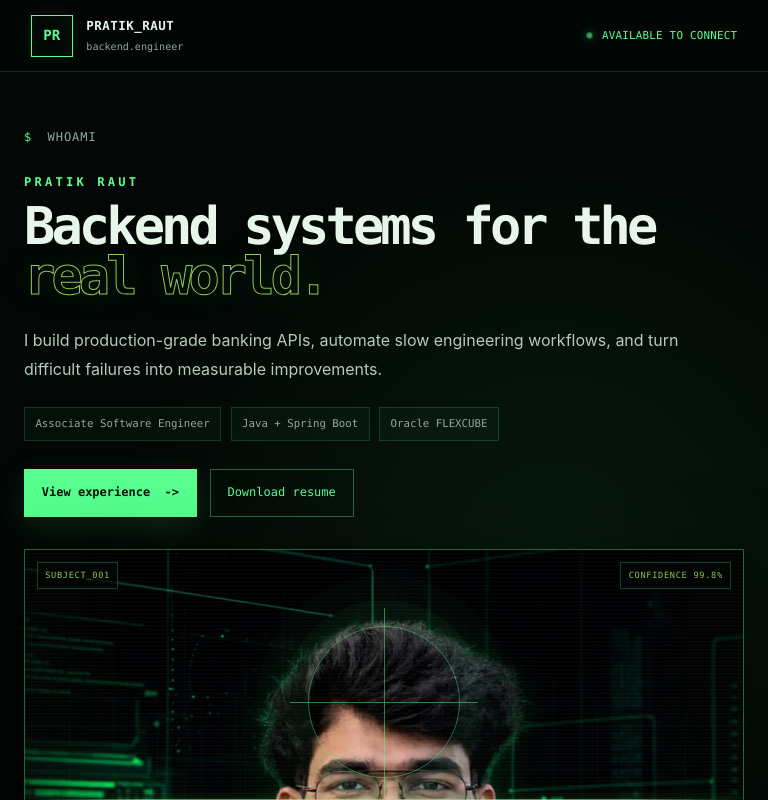
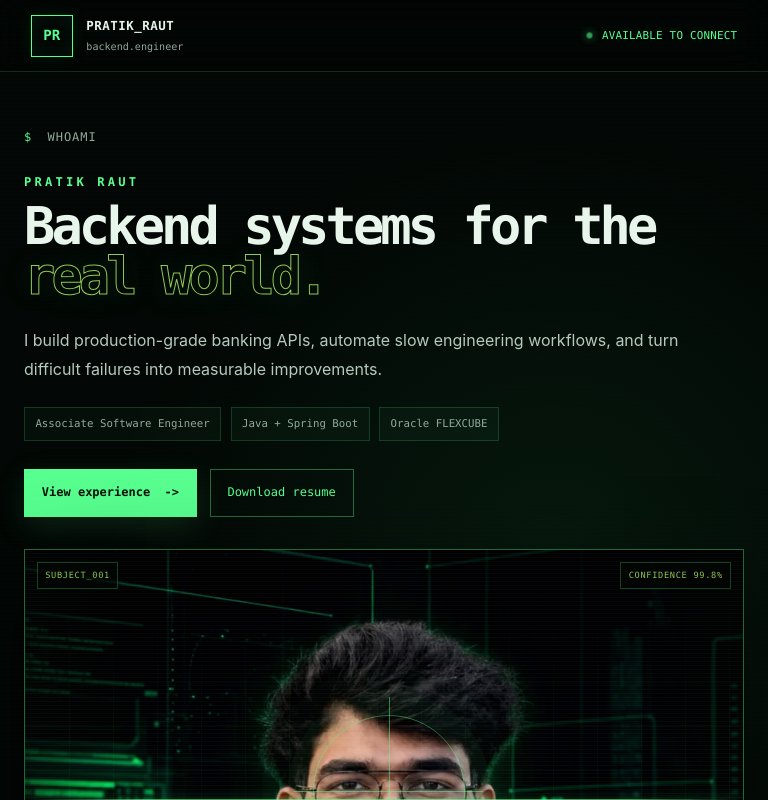
Before and after one commit to pratikmraut/portfolio, a Next.js app: page / in a window 768 px wide. Shown: the top 800 px of the page. Built offline with nearby package versions, Linux system fonts and the light colour scheme.

Commit message:
Center portrait targeting overlay

```diff
--- a/app/globals.css
+++ b/app/globals.css
@@ -481,8 +481,8 @@ main {
 
 .identity-target {
   position: absolute;
-  top: 31%;
-  left: 50%;
+  top: 35.5%;
+  left: 50.65%;
   z-index: 5;
   width: 9.5rem;
   height: 9.5rem;
@@ -1321,6 +1321,12 @@ footer p:first-child span {
   .identity-image img {
     object-position: 50% 23%;
     transform: scale(1.2);
+  }
+}
+
+@media (min-width: 501px) and (max-width: 960px) {
+  .identity-target {
+    top: 49%;
   }
 }
 
```
